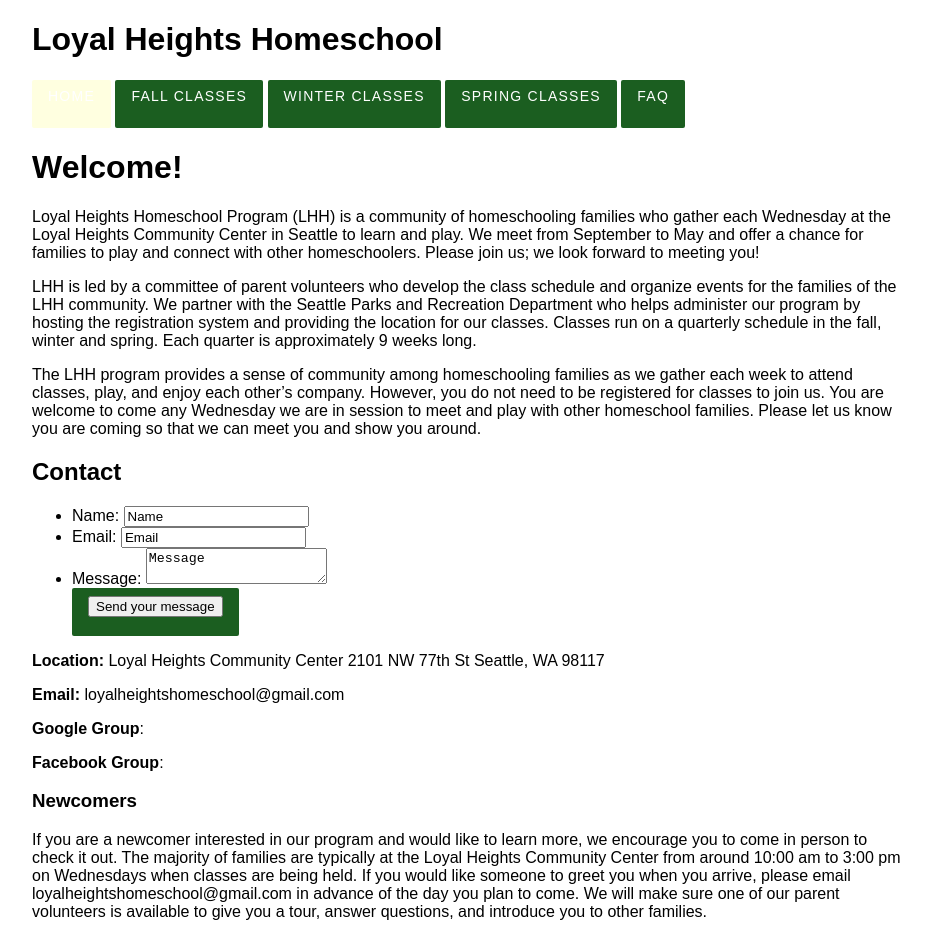
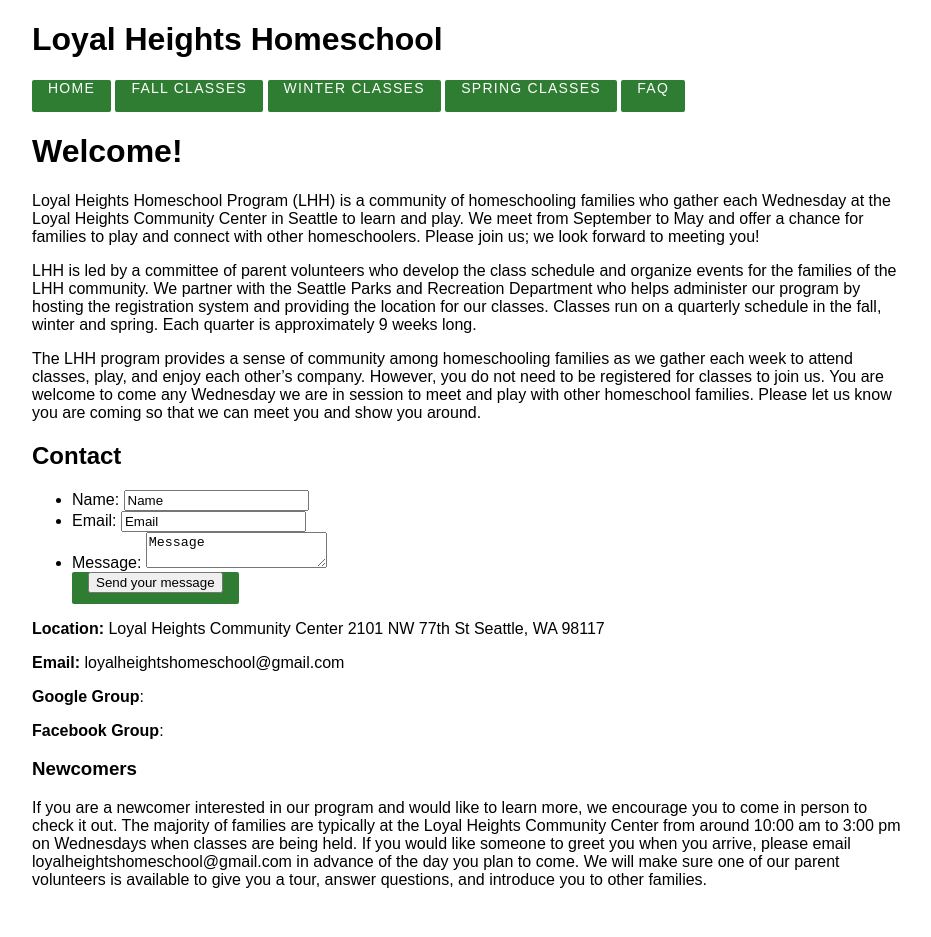
Before and after one commit to loyalheightshomeschool/loyalheightshomeschool.github.io, a Jekyll site: the page built from index.md, in a window 1280 px wide. Shown: the whole page, without its empty margins (168-1099 px from the left). Built offline with Jekyll 4.4.1, drawn with Linux system fonts in a browser that asks for light colours; after the commit the page ends 905 px from its top, so only the background shows below that.

Commit message:
Update main.scss

```diff
--- a/_sass/main.scss
+++ b/_sass/main.scss
@@ -39,17 +39,16 @@
   font-size: 14px;
   height: 32px;
   display: inline-block;
-  padding: 8px 16px;
+  padding: 0 16px;
+  margin: 0;
+  vertical-align: middle;
   border-radius: 2px;
   letter-spacing: 1.25px;
   text-transform: uppercase;
   text-decoration: none;
   font-weight: 500;
-  background-color: #1B5E20;
+  background-color: #2E7D32;
   color: white;
-}
-.current {
-  background-color: LightYellow;
 }
 .schedule {
   display: grid;
```
